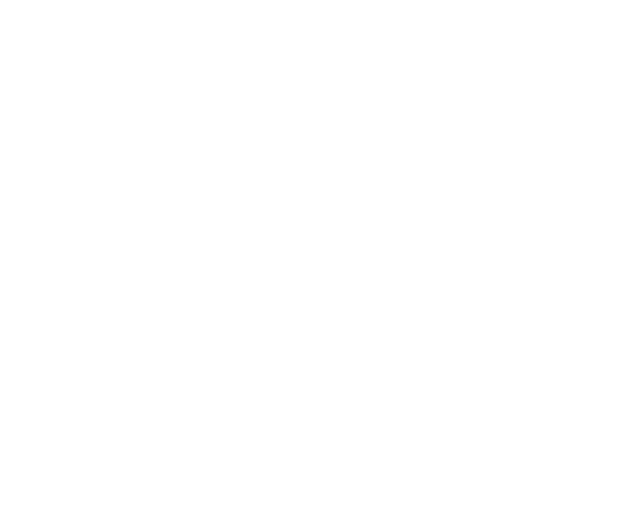
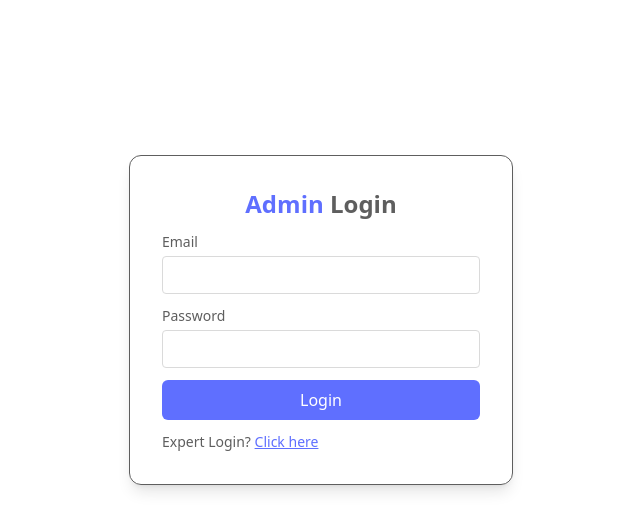
Before and after one commit to Praveshkacode/TalkToGuides-Admin, a React (Vite) app: page / in a window 1280 px wide. Shown: the top 530 px of the page, without its empty margins (319-959 px from the left). Built offline with nearby package versions, Linux system fonts and the light colour scheme.

Commit message:
login page for admin

```diff
--- a/src/index.css
+++ b/src/index.css
@@ -1 +1,5 @@
 @import "tailwindcss";
+@theme {
+    --color-primary:#5f6FFF;
+
+}
--- a/src/pages/Login.jsx
+++ b/src/pages/Login.jsx
@@ -1,10 +1,31 @@
-import React from 'react'
+import React, { useState } from 'react'
+import { assets } from '../assets/assets'
+
 
 const Login = () => {
+
+    const [state,setState] = useState('Admin')
+
   return (
-    <div>
-
-    </div>
+    <form className='min-h-[80vh] flex items-center'>
+      <div className='flex flex-col gap-3 m-auto items-start p-8 min-w-[340px] sm:min-w-96 border rounded-xl text-[#5e5e5e] text-sm shadow-lg'>
+        <p className='text-2xl font-semibold m-auto'><span className='text-primary'>{state}</span> Login</p>
+        <div className='w-full'>
+            <p>Email</p>
+            <input className='border border-[#DADADA] rounded w-full p-2 mt-1' type="email" required />
+        </div>
+        <div className='w-full'>
+            <p>Password</p>
+            <input className='border border-[#DADADA] rounded w-full p-2 mt-1' type="password" required />
+        </div>
+        <button className='bg-primary text-white w-full py-2 rounded-md text-base'>Login</button>
+        {
+            state ==='Admin'
+            ? <p>Expert Login? <span className='text-primary underline cursor-pointer' onClick={()=>setState('Expert')}>Click here</span></p>
+            : <p>Admin Login? <span className='text-primary underline cursor-pointer' onClick={()=>setState('Admin')}>Click here</span></p>
+        }
+      </div>
+    </form>
   )
 }
 
```
